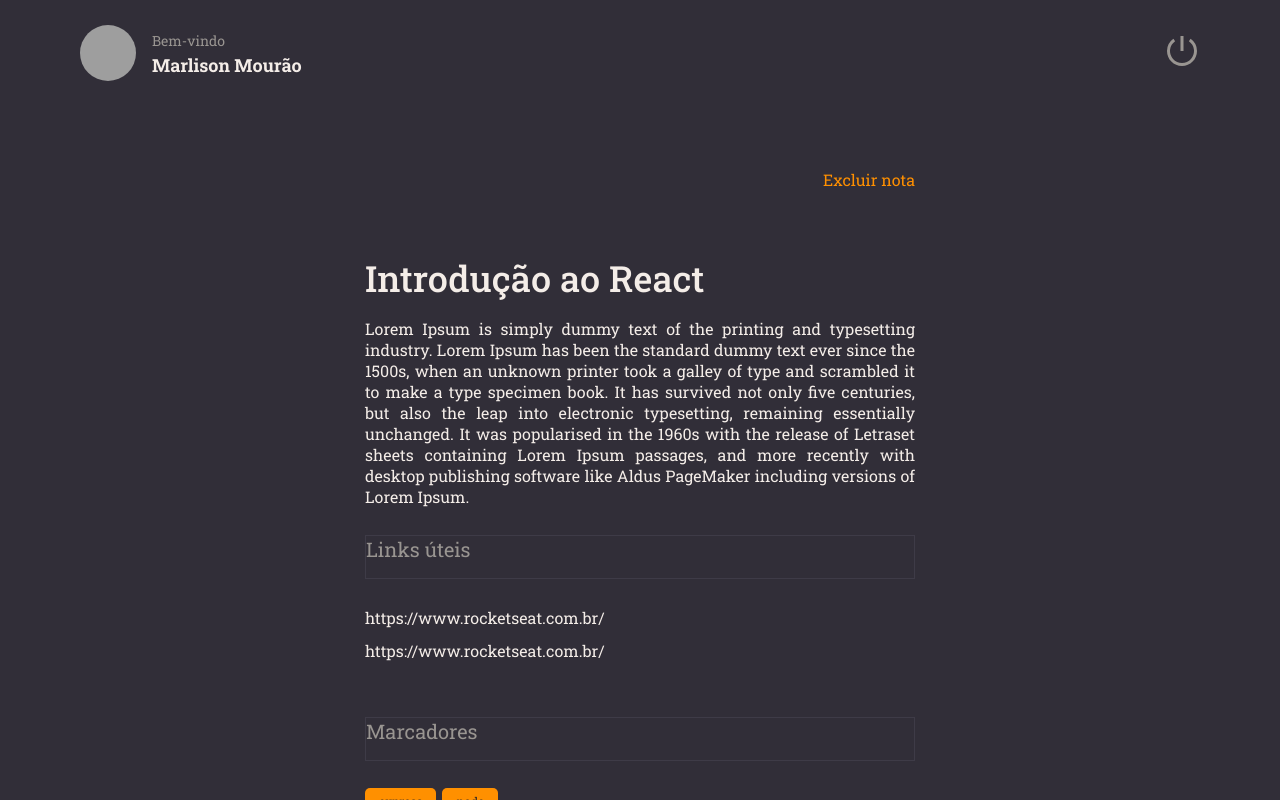
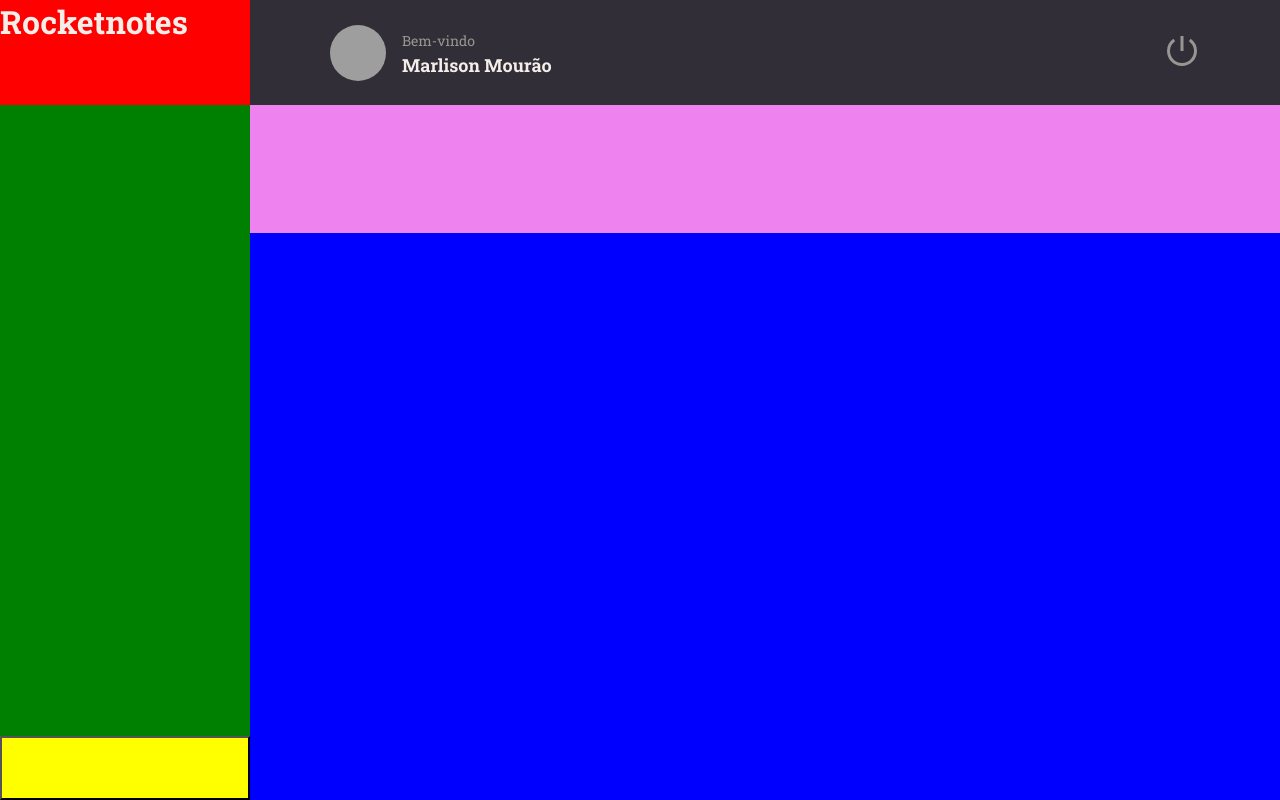
Before and after one commit to marlisonmourao/rocketnotes, a React (Vite) app: page / in a window 1280 px wide. Built offline with nearby package versions, Linux system fonts and the light colour scheme; grey boxes are pictures that could not be loaded.

Commit message:
making home grid distribution

```diff
--- a/src/main.jsx
+++ b/src/main.jsx
@@ -1,6 +1,6 @@
 import React from 'react'
 import ReactDOM from 'react-dom/client'
-import { Details } from './pages/Details'
+import { Home } from './pages/Home'
 import { ThemeProvider } from 'styled-components'
 import theme from './styles/theme'
 import GlobalStyles from './styles/global'
@@ -9,7 +9,7 @@
   <React.StrictMode>
     <ThemeProvider theme={theme}>
       <GlobalStyles />
-      <Details />
+      <Home />
     </ThemeProvider>
   </React.StrictMode>,
 )
--- /dev/null
+++ b/src/pages/Home/index.jsx
@@ -0,0 +1,21 @@
+import { Container, Brand, Menu, Search, Content, NewNote } from './styles'
+import { Header } from '../../components/Header'
+
+export function Home() {
+  return (
+    <Container>
+      <Brand>
+        <h1>Rocketnotes</h1>
+      </Brand>
+
+      <Header />
+
+      <Menu></Menu>
+
+      <Search></Search>
+
+      <Content></Content>
+      <NewNote></NewNote>
+    </Container>
+  )
+}
--- /dev/null
+++ b/src/pages/Home/styles.js
@@ -0,0 +1,33 @@
+import styled from 'styled-components'
+
+export const Container = styled.div`
+  width: 100%;
+  height: 100vh;
+
+  display: grid;
+  grid-template-columns: 25rem auto;
+  grid-template-rows: 10.5rem 12.8rem auto 6.4rem;
+  grid-template-areas: 'brand header' 'menu search' 'menu content' 'newnote content';
+
+  background-color: ${({ theme }) => theme.COLORS.BACKGROUND_800};
+`
+export const Brand = styled.div`
+  grid-area: brand;
+  background: red;
+`
+export const Menu = styled.ul`
+  grid-area: menu;
+  background: green;
+`
+export const Search = styled.div`
+  grid-area: search;
+  background: violet;
+`
+export const Content = styled.div`
+  grid-area: content;
+  background: blue;
+`
+export const NewNote = styled.button`
+  grid-area: newnote;
+  background: yellow;
+`
```
